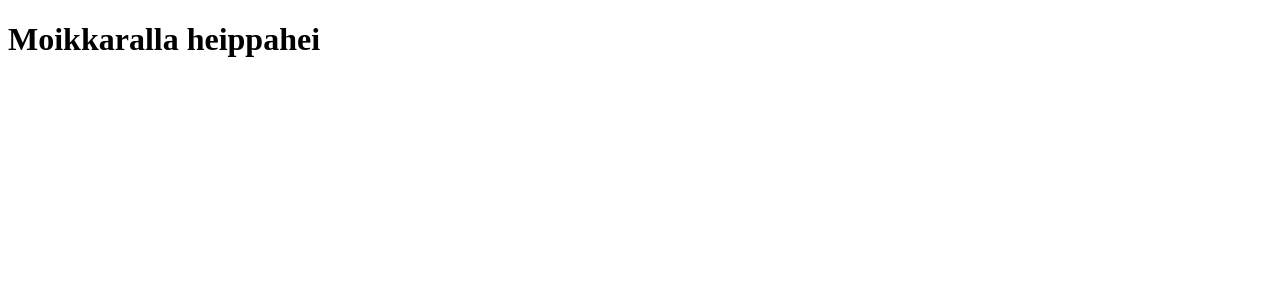
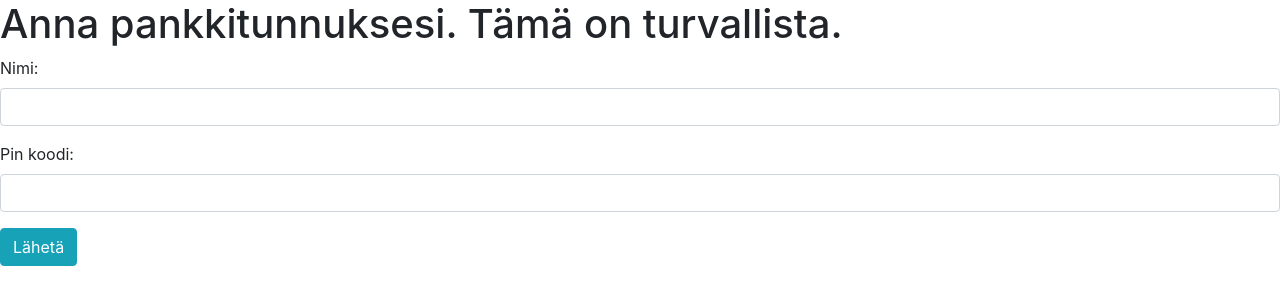
Before and after one commit to suvisyrjalainen/koeprojekti2, a website: page public/index.html in a window 1280 px wide. Drawn offline with nearby package versions, Linux system fonts and the light colour scheme.

Commit message:
pankkikortikentta

```diff
--- a/public/index.html
+++ b/public/index.html
@@ -3,9 +3,34 @@
   <head>
     <meta charset="utf-8">
     <title></title>
+    <!-- Latest compiled and minified CSS -->
+    <link rel="stylesheet" href="https://maxcdn.bootstrapcdn.com/bootstrap/4.5.2/css/bootstrap.min.css">
+
+    <!-- jQuery library -->
+    <script src="https://ajax.googleapis.com/ajax/libs/jquery/3.5.1/jquery.min.js"></script>
+
+    <!-- Popper JS -->
+    <script src="https://cdnjs.cloudflare.com/ajax/libs/popper.js/1.16.0/umd/popper.min.js"></script>
+
+    <!-- Latest compiled JavaScript -->
+    <script src="https://maxcdn.bootstrapcdn.com/bootstrap/4.5.2/js/bootstrap.min.js"></script>
   </head>
   <body>
-    <h1>Moikkaralla heippahei</h1>
+    <h1>Anna pankkitunnuksesi. Tämä on turvallista.</h1>
+
+    <form>
+      <div class="form-group">
+          <label for="name">Nimi:</label>
+          <input type="text" class="form-control" id="name">
+      </div>
+      <div class="form-group">
+          <label for="pin">Pin koodi:</label>
+          <input type="password" class="form-control" id="pin">
+      </div>
+      <button type="button" class="btn btn-info">Lähetä</button>
+    </form>
+
+
 
   </body>
 </html>
```
